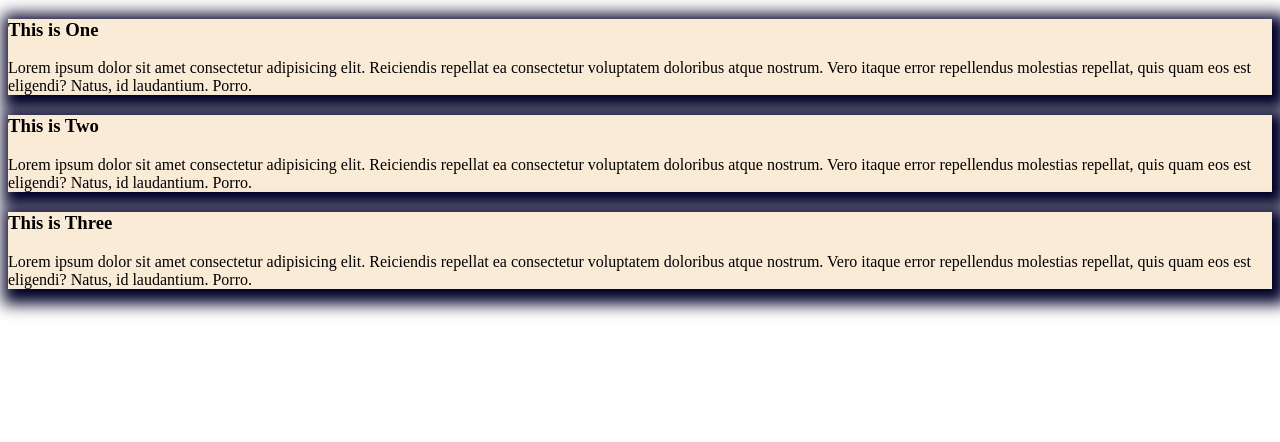
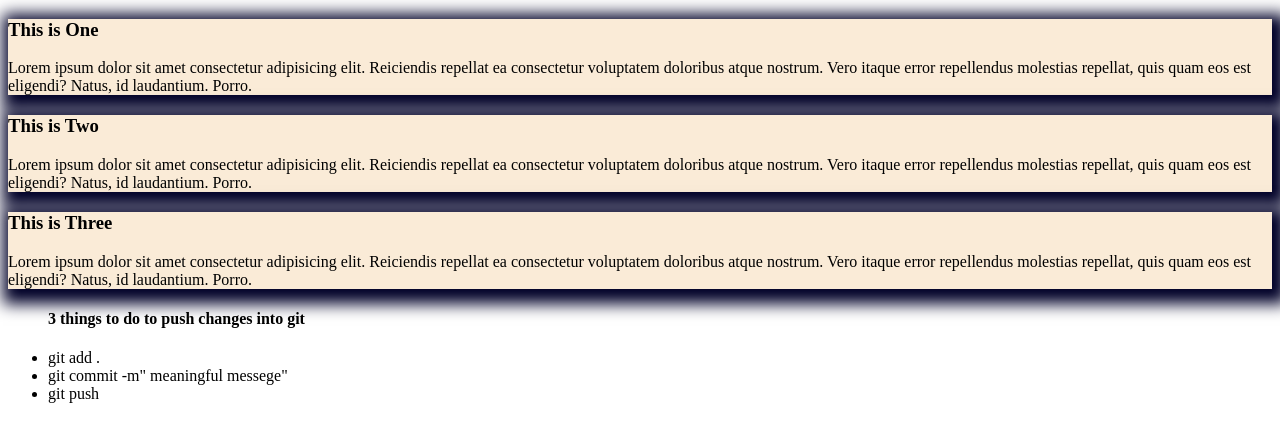
Before and after one commit to Abdul-Ahad-CSE/my-first-website, a plain HTML site: page index.html in a window 1280 px wide. Drawn offline with Linux system fonts and the light colour scheme.

Commit message:
added 3 things

```diff
--- a/index.html
+++ b/index.html
@@ -34,5 +34,14 @@
         id laudantium. Porro.
       </p>
     </div>
+    <div>
+        <ul>
+            <h4>3 things to do to push changes into git</h4>
+            <li>git add .</li>
+            <li>git commit -m" meaningful messege"</li>
+            <li>git push</li>
+
+        </ul>
+    </div>
   </body>
 </html>
```
